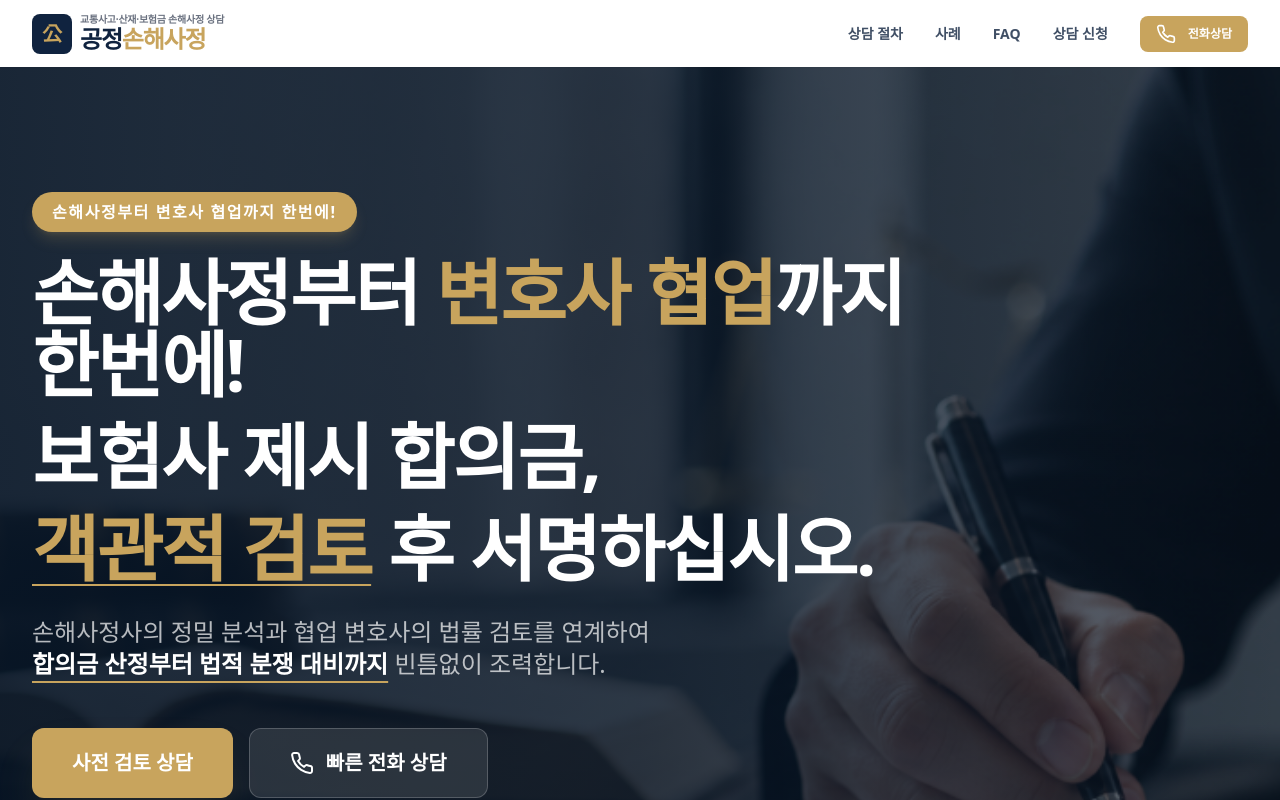
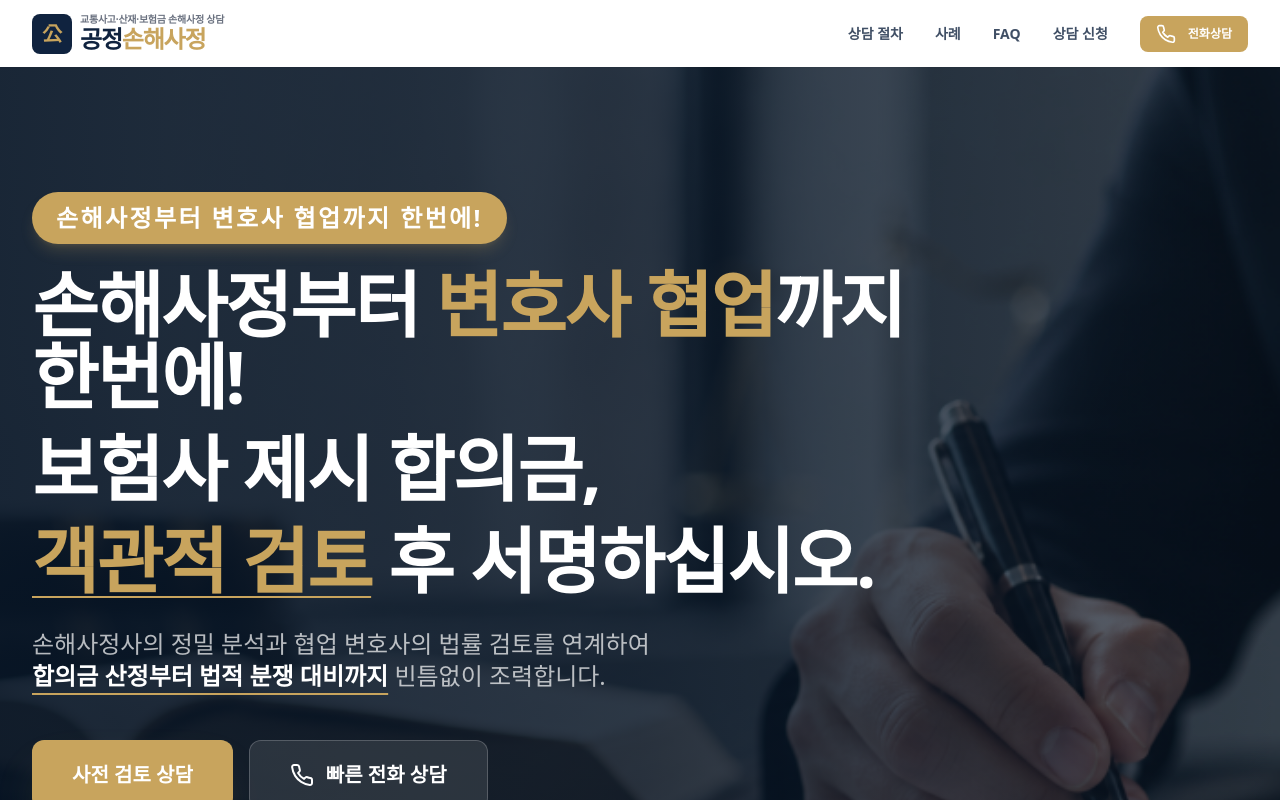
Before and after one commit to wogus5695-ctrl/sonhaesajung_gongjung, a Next.js app: page / in a window 1280 px wide. Shown: the top 800 px of the page. Built offline with nearby package versions, Linux system fonts and the light colour scheme.

Commit message:
style: Increase badge size and dynamic text matching main title first line

```diff
--- a/src/components/MainPageContent.tsx
+++ b/src/components/MainPageContent.tsx
@@ -103,8 +103,8 @@ export default function MainPageContent({ k }: { k?: string }) {
         <div className="section-container relative z-10">
           <div className="max-w-4xl animate-fade-up">
             <div className="mb-6">
-              <span className="inline-block bg-brand-gold text-white px-5 py-2 rounded-full font-bold tracking-widest text-sm md:text-base shadow-lg shadow-brand-gold/20">
-                손해사정부터 변호사 협업까지 한번에!
+              <span className="inline-block bg-brand-gold text-white px-6 py-2.5 rounded-full font-black tracking-widest text-lg md:text-2xl shadow-lg shadow-brand-gold/20">
+                {hasKeyword ? dki.heroTitle : "손해사정부터 변호사 협업까지 한번에!"}
               </span>
             </div>
             <h1 className="text-4xl md:text-6xl lg:text-7xl font-black mb-8 break-keep text-white">
```
